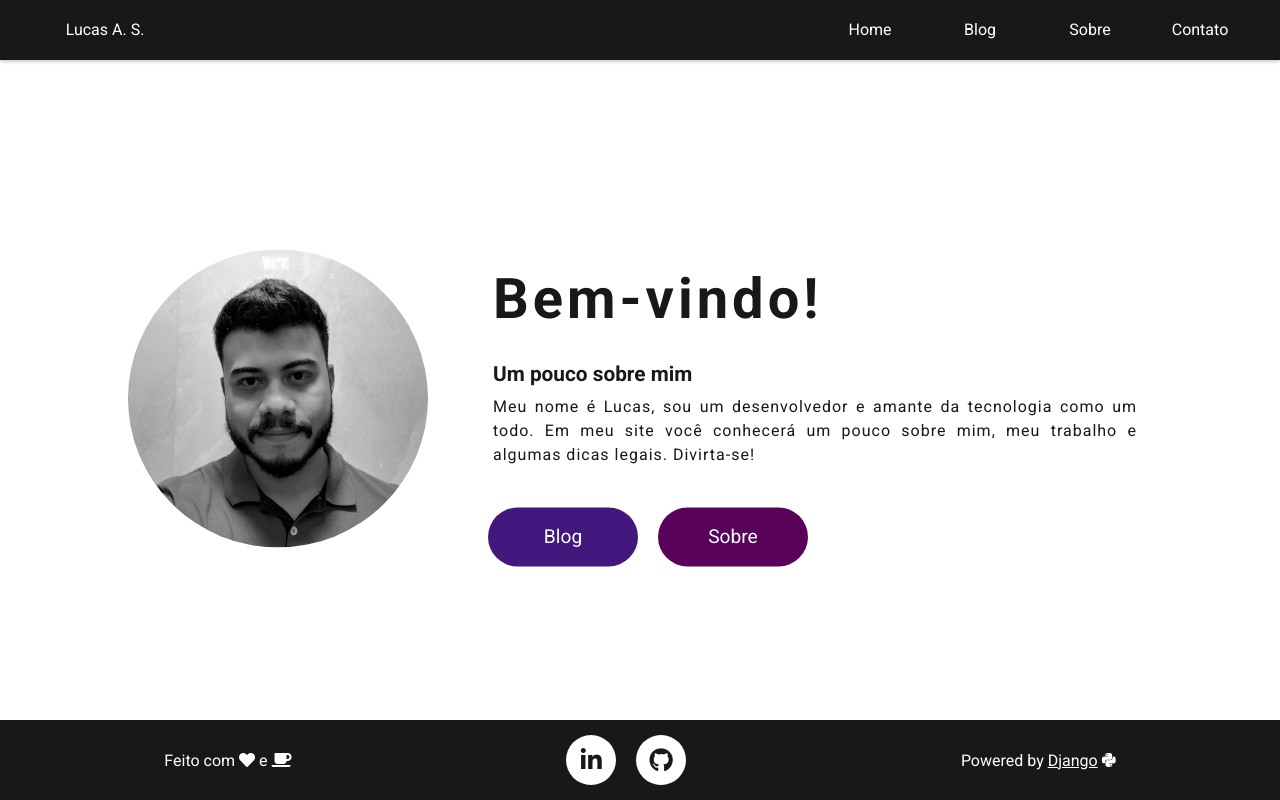
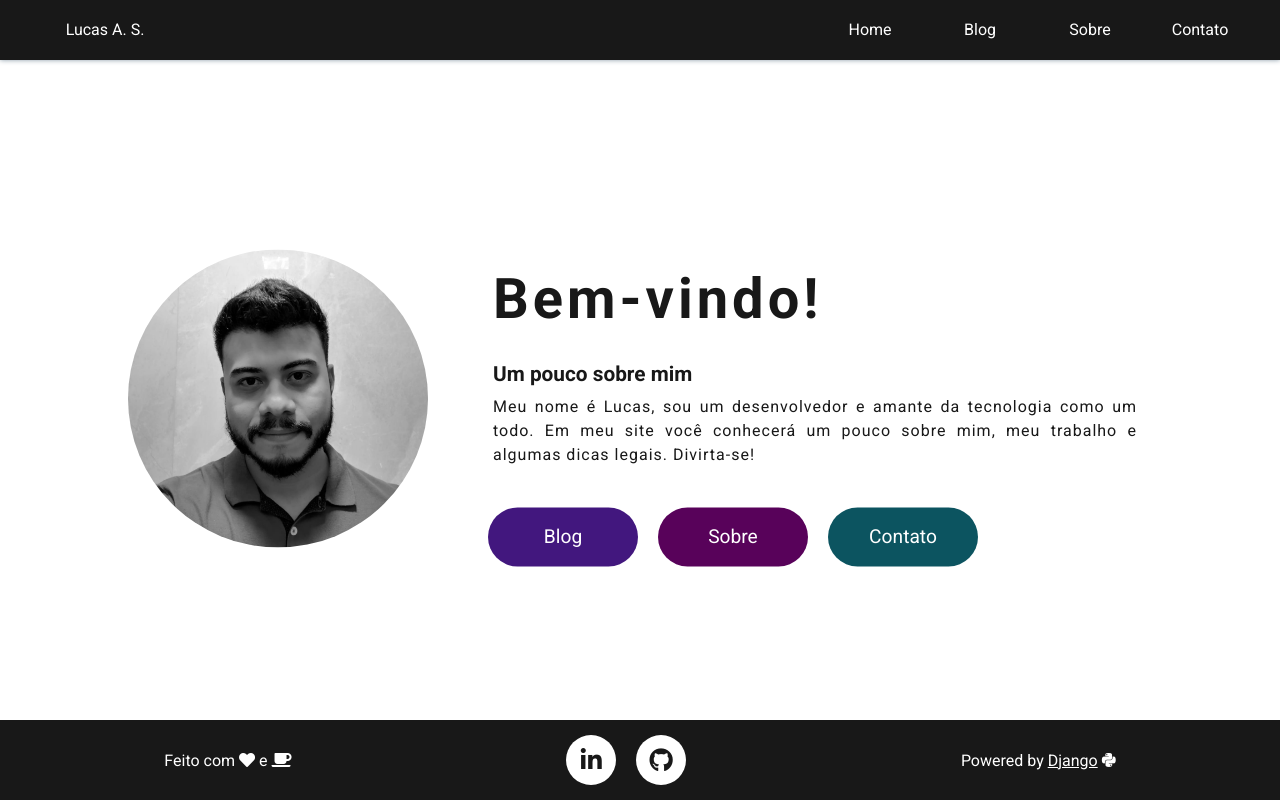
Before and after one commit to LucasAlmeidaSar/blogDjango, a Django app: page / in a window 1280 px wide. Run offline with Django 3.2, Linux system fonts and the light colour scheme.

Commit message:
Ajustando botão contato

```diff
--- a/templates/static/css/cores.css
+++ b/templates/static/css/cores.css
@@ -13,7 +13,7 @@
     --btn-main-blog : #42177E;
     --btn-main-portifolio : #FD7A8C;
     --btn-main-sobre : #58025a;
-    --btn-main-contato : #0c5460git ;
+    --btn-main-contato : #0c5460 ;
 
     /* Botões Navegação*/
     --btn-nav-hover: rgba(255, 255, 255, 0.192);
```
